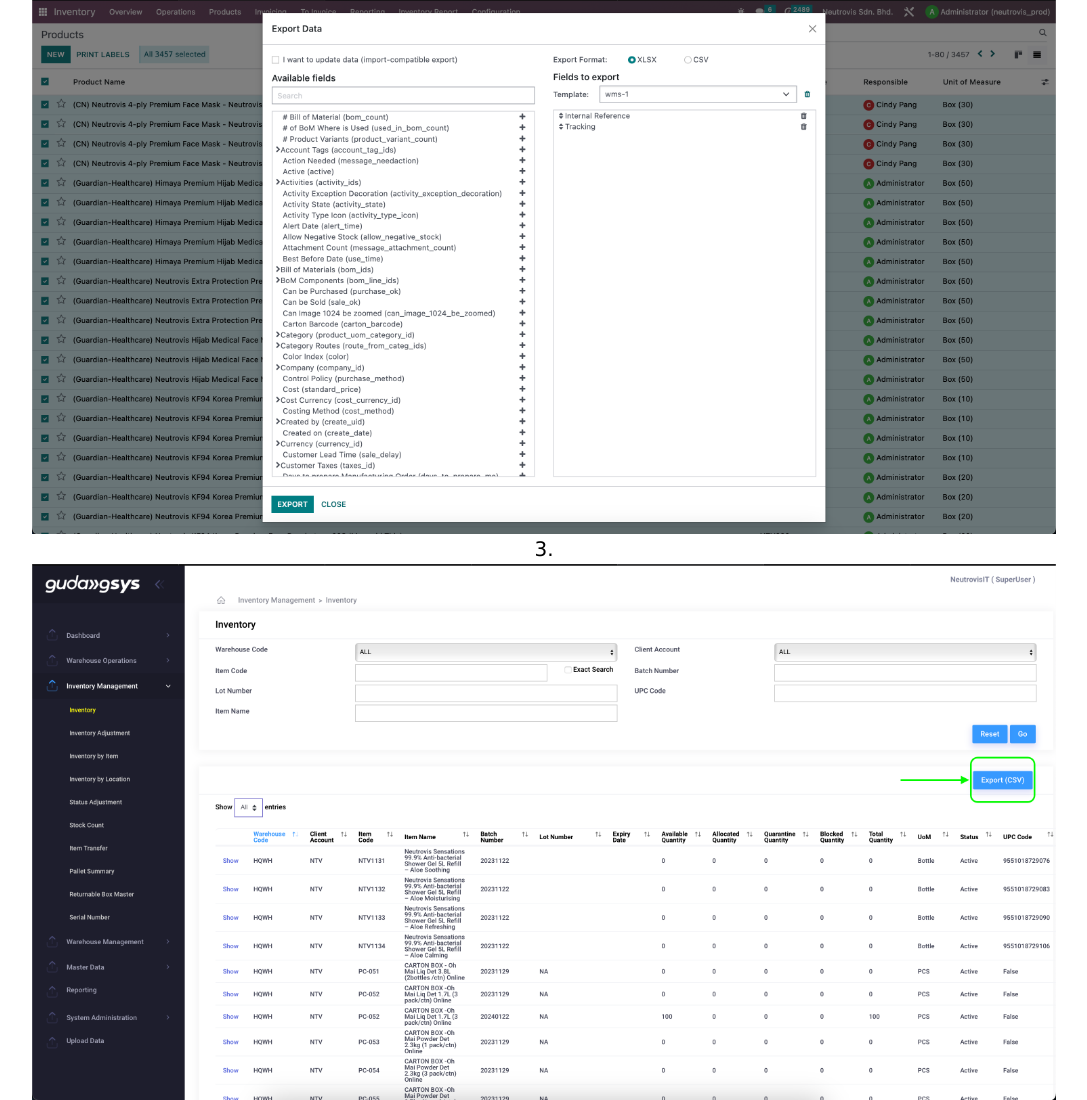
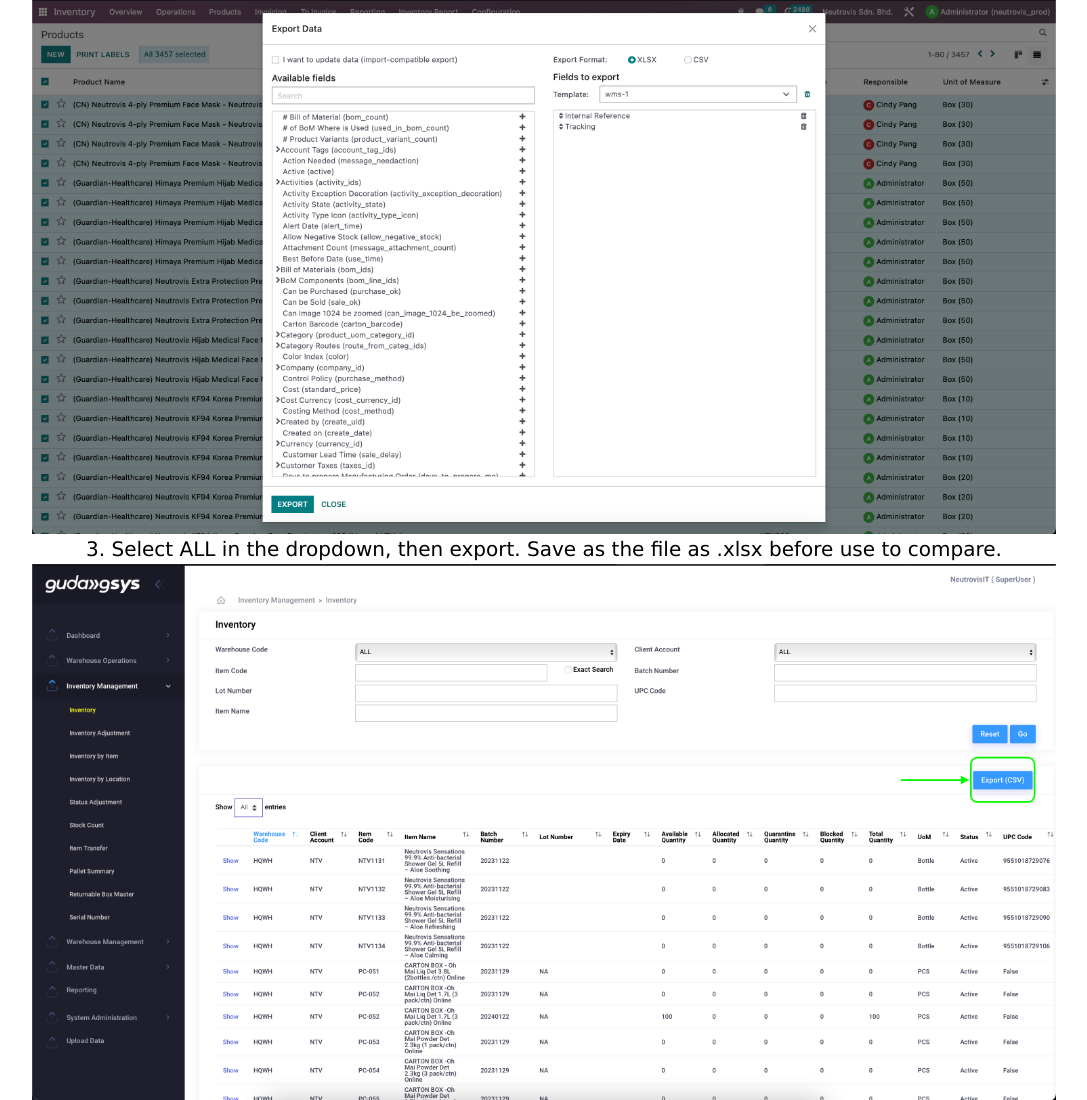
Before and after one commit to NTV-Jayden/neutrovian, a Flask app: page /howtouse in a window 1280 px wide. Shown: the part 833-1933 px from the top of the page, without its empty margins (96-1183 px from the left). Run offline with Flask 3, Linux system fonts and the light colour scheme; style sheets or scripts are compiled from the project's sources.

Commit message:
add description for wms file download

```diff
--- a/templates/howtouse.html
+++ b/templates/howtouse.html
@@ -24,7 +24,9 @@
             <li> 2. Download in Odoo: Inventory -> Product -> Product -> Select List View -> Select ALL
                 <img src="../static/img/howtouse2.png">
             </li>
-            <li> 3. <img src="../static/img/howtouse3.png"></li>
+            <li> 3. Select ALL in the dropdown, then export. Save as the file as .xlsx before use to compare.
+                <img src="../static/img/howtouse3.png">
+            </li>
         </ol>
     </div>
 </body>
```
